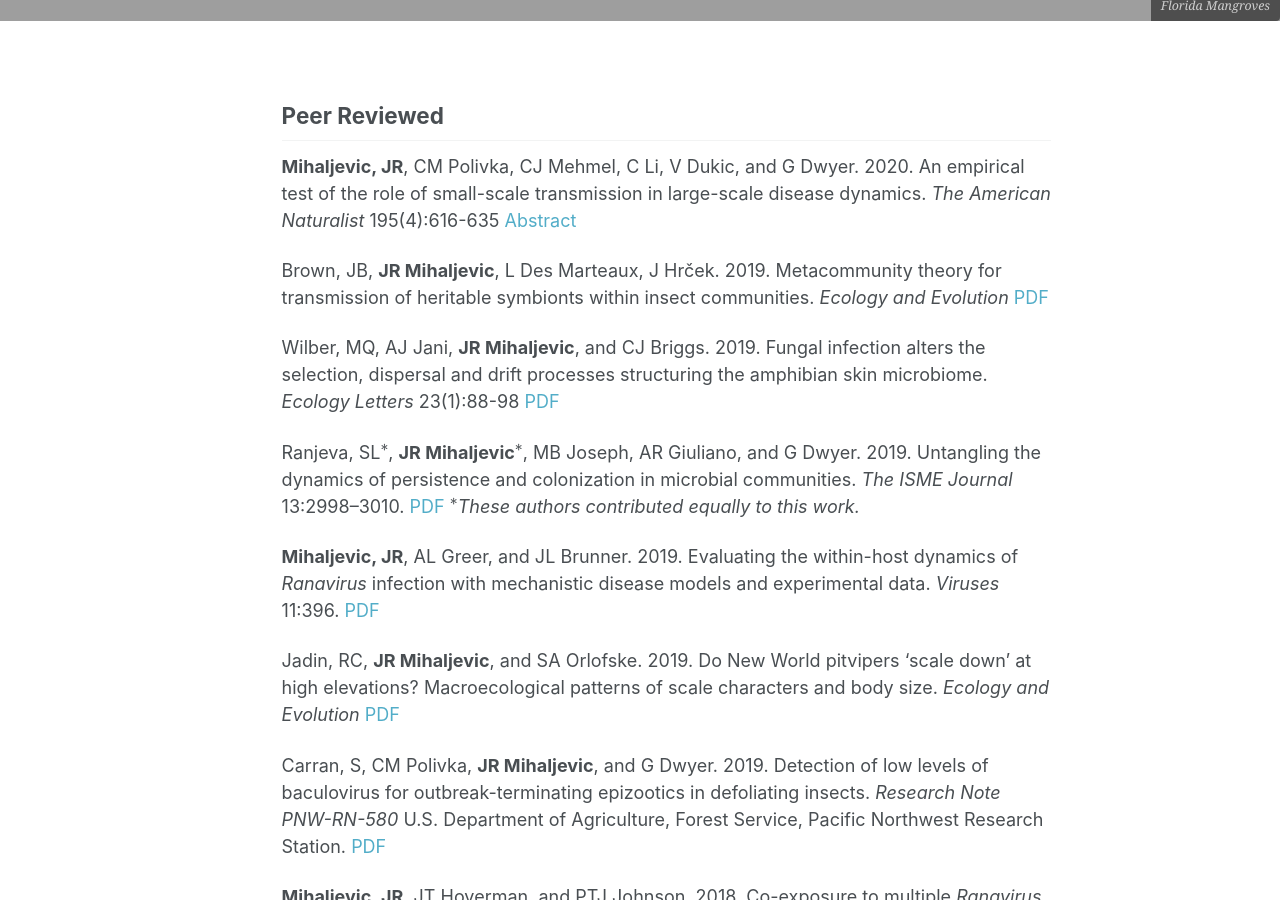
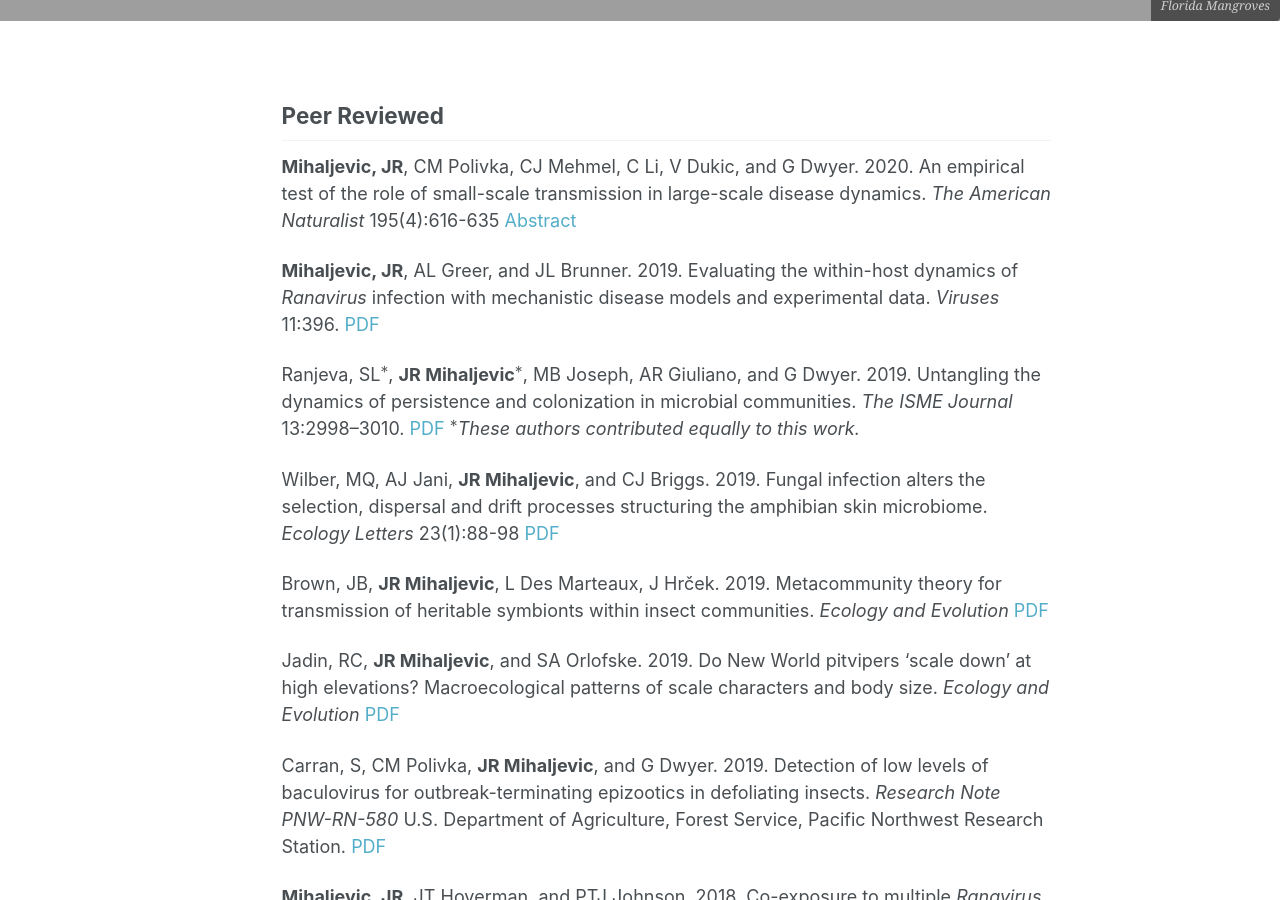
Before and after one commit to jrmihalj/jrmihalj.github.io, a Jekyll site: the page built from _pages/pubs.md, in a window 1280 px wide and 900 px high, scrolled down 1021 px. Built offline with Jekyll 4.4.1, drawn with Linux system fonts in a browser that asks for light colours; formulas are drawn with MathJax 3; our own code applies the rules of GitHub Pages for plain Markdown files.

Commit message:
move around 2019 pubs for relevance

```diff
--- a/_pages/pubs.md
+++ b/_pages/pubs.md
@@ -12,13 +12,13 @@ permalink: /publications/
 
 **Mihaljevic, JR**, CM Polivka, CJ Mehmel, C Li, V Dukic, and G Dwyer. 2020. An empirical test of the role of small-scale transmission in large-scale disease dynamics. *The American Naturalist* 195(4):616-635 [Abstract](https://www.journals.uchicago.edu/doi/abs/10.1086/707457?journalCode=an){:target="_blank"}
 
-Brown, JB, **JR Mihaljevic**, L Des Marteaux, J Hrček. 2019. Metacommunity theory for transmission of heritable symbionts within insect communities. *Ecology and Evolution* [PDF](https://onlinelibrary.wiley.com/doi/epdf/10.1002/ece3.5754){:target="_blank"}
+**Mihaljevic, JR**, AL Greer, and JL Brunner. 2019. Evaluating the within-host dynamics of *Ranavirus* infection with mechanistic disease models and experimental data. *Viruses* 11:396. [PDF](https://www.mdpi.com/1999-4915/11/5/396){:target="_blank"}
+
+Ranjeva, SL$^{\*}$, **JR Mihaljevic**$^{\*}$, MB Joseph, AR Giuliano, and G Dwyer. 2019. Untangling the dynamics of persistence and colonization in microbial communities. *The ISME Journal* 13:2998–3010. [PDF](https://www.nature.com/articles/s41396-019-0488-7){:target="_blank"} $^{\*}$*These authors contributed equally to this work.*
 
 Wilber, MQ, AJ Jani, **JR Mihaljevic**, and CJ Briggs. 2019. Fungal infection alters the selection, dispersal and drift processes structuring the amphibian skin microbiome. *Ecology Letters* 23(1):88-98 [PDF]( https://doi.org/10.1111/ele.13414){:target="_blank"}
 
-Ranjeva, SL$^{\*}$, **JR Mihaljevic**$^{\*}$, MB Joseph, AR Giuliano, and G Dwyer. 2019. Untangling the dynamics of persistence and colonization in microbial communities. *The ISME Journal* 13:2998–3010. [PDF](https://www.nature.com/articles/s41396-019-0488-7){:target="_blank"} $^{\*}$*These authors contributed equally to this work.*
-
-**Mihaljevic, JR**, AL Greer, and JL Brunner. 2019. Evaluating the within-host dynamics of *Ranavirus* infection with mechanistic disease models and experimental data. *Viruses* 11:396. [PDF](https://www.mdpi.com/1999-4915/11/5/396){:target="_blank"}
+Brown, JB, **JR Mihaljevic**, L Des Marteaux, J Hrček. 2019. Metacommunity theory for transmission of heritable symbionts within insect communities. *Ecology and Evolution* [PDF](https://onlinelibrary.wiley.com/doi/epdf/10.1002/ece3.5754){:target="_blank"}
 
 Jadin, RC, **JR Mihaljevic**, and SA Orlofske. 2019. Do New World pitvipers ‘scale down’ at high elevations? Macroecological patterns of scale characters and body size. *Ecology and Evolution* [PDF](https://onlinelibrary.wiley.com/doi/full/10.1002/ece3.5486){:target="_blank"}
 
```
